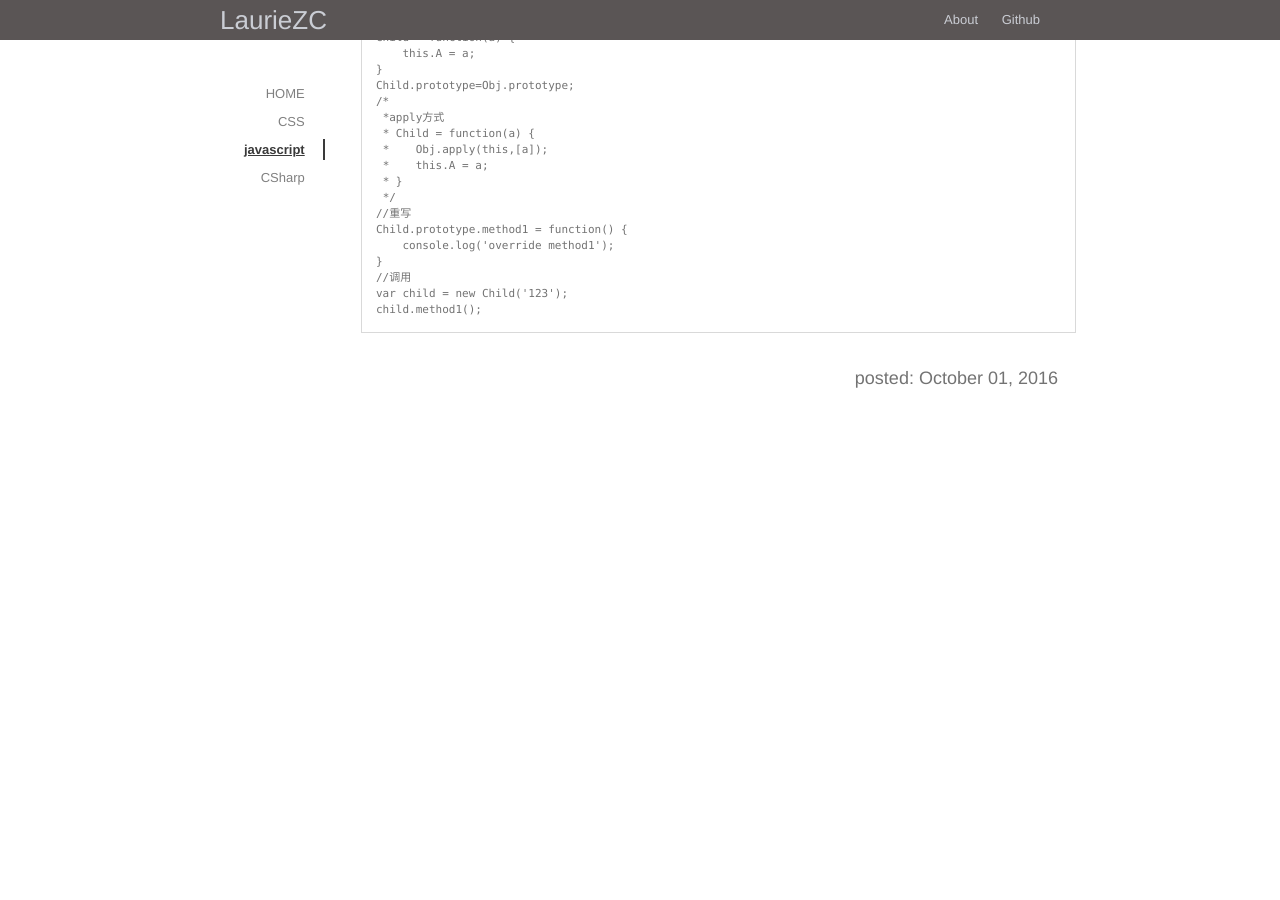
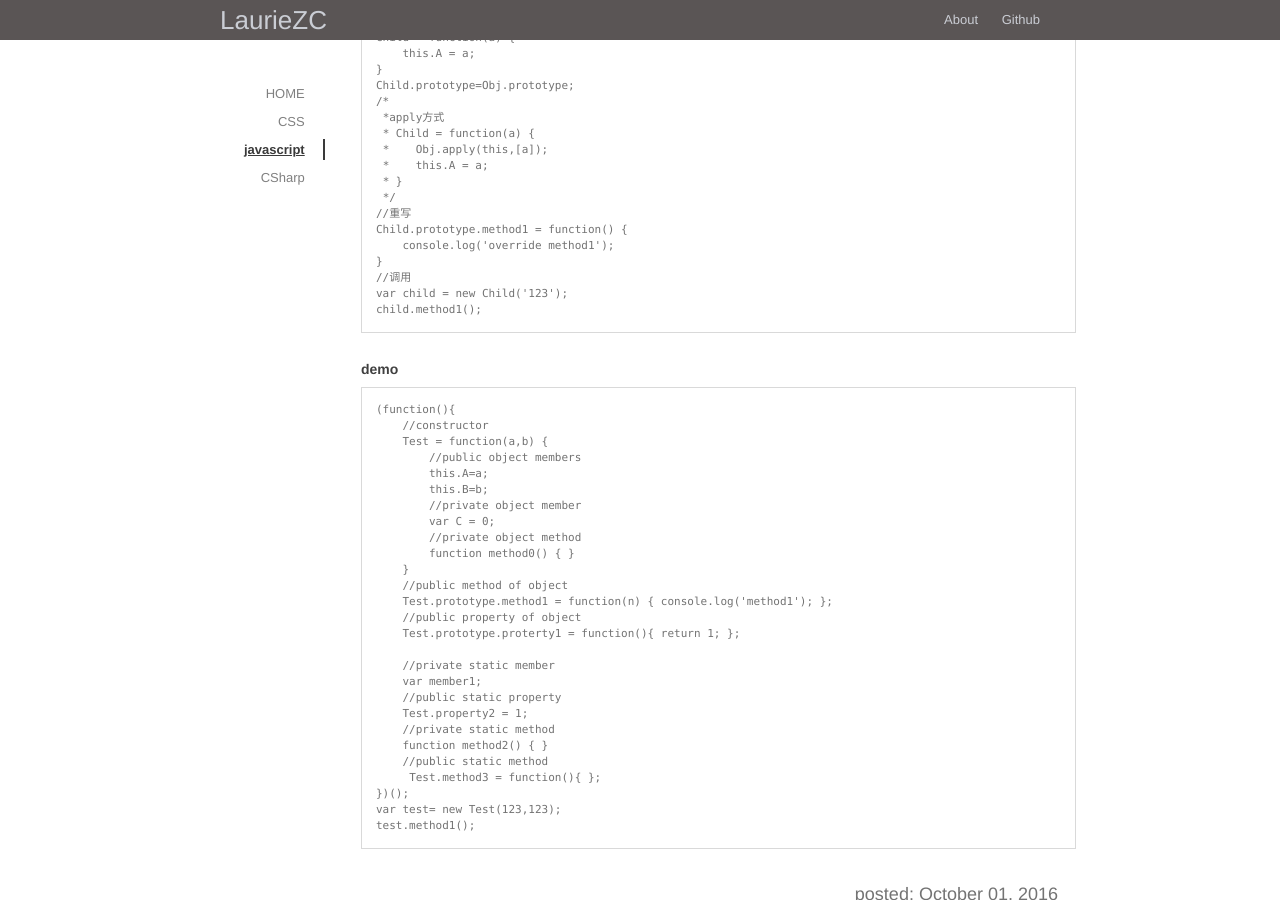
Before and after one commit to lauriezc/note, a Jekyll site: the page built from _posts/javascript/2016-10-01-javascript-oop.md, in a window 1280 px wide and 900 px high, scrolled down 642 px. Built offline with Jekyll 4.4.1, drawn with Linux system fonts in a browser that asks for light colours; nearby versions of some CDN libraries; comment, search, counter and statistics services are not loaded; before the commit the page ends 1047 px from its top, so only the background shows below that.

Commit message:
add demo

```diff
--- a/_posts/javascript/2016-10-01-javascript-oop.md
+++ b/_posts/javascript/2016-10-01-javascript-oop.md
@@ -52,3 +52,35 @@ JavaScript的继承主要是对constructor和prototype的继承，对prototype
     //调用
     var child = new Child('123');
     child.method1();
+
+
+##### demo
+
+
+    (function(){
+        //constructor
+        Test = function(a,b) {
+            //public object members
+            this.A=a;
+            this.B=b;
+            //private object member
+            var C = 0;
+            //private object method
+            function method0() { }
+        }
+        //public method of object
+        Test.prototype.method1 = function(n) { console.log('method1'); };
+        //public property of object
+        Test.prototype.proterty1 = function(){ return 1; };
+
+        //private static member
+        var member1;
+        //public static property
+        Test.property2 = 1;
+        //private static method
+        function method2() { }
+        //public static method
+         Test.method3 = function(){ };
+    })();
+    var test= new Test(123,123);
+    test.method1();
```
